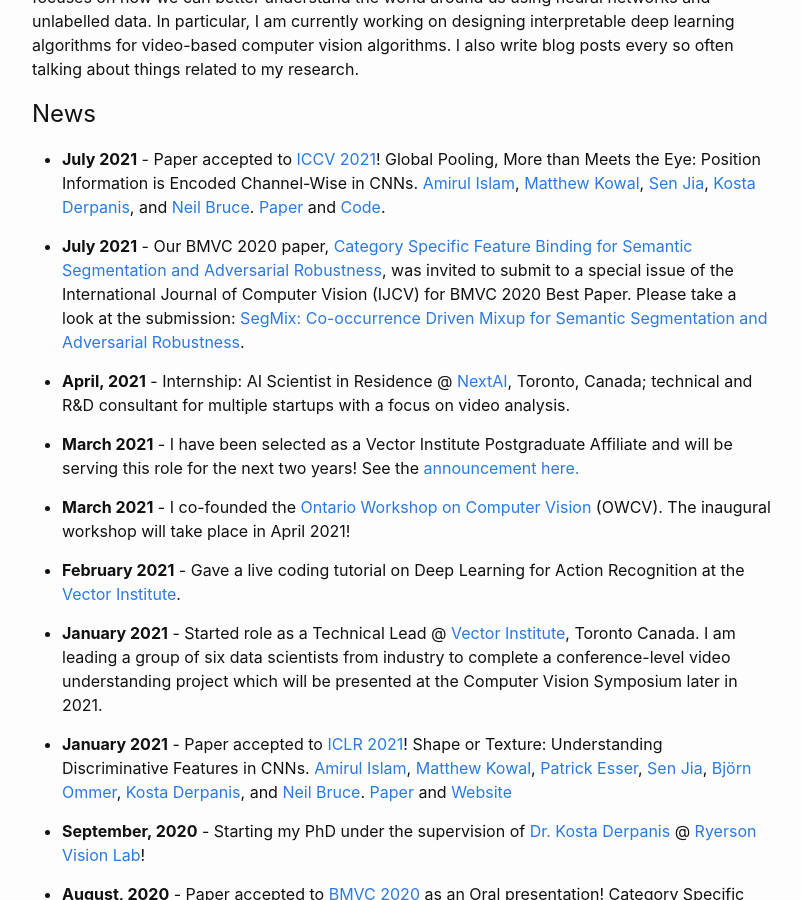
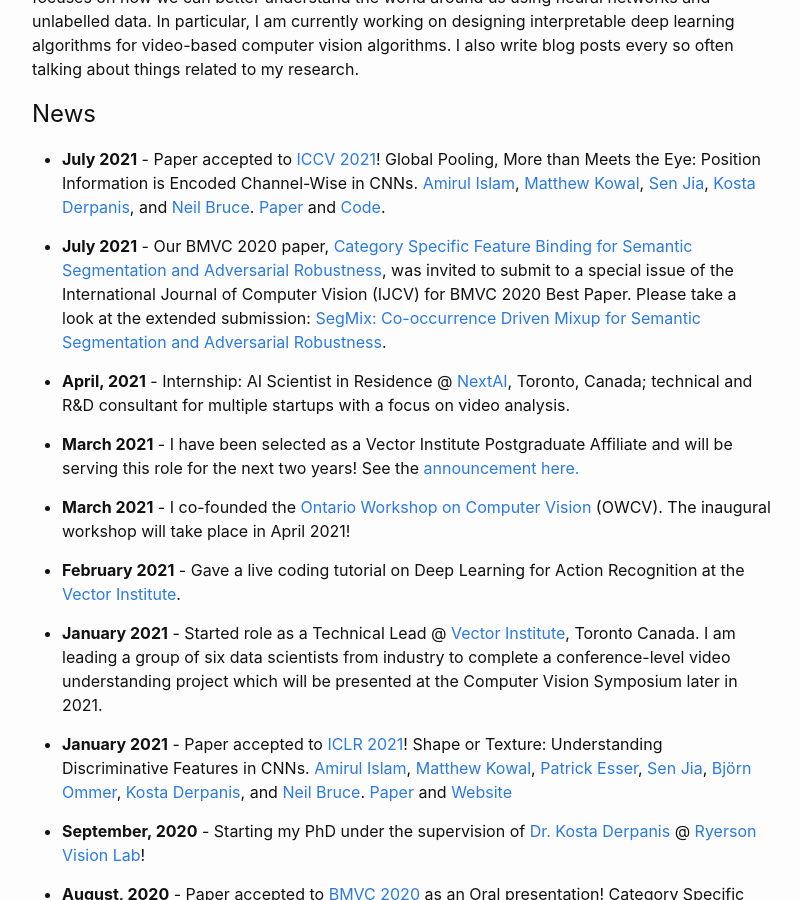
Before and after one commit to MKowal2/MKowal4.github.io, a Jekyll site: the page built from index.md, in a window 1280 px wide and 900 px high, scrolled down 522 px. Shown: the whole window, without its empty margins (238-1039 px from the left). Built offline with Jekyll 4.4.1, drawn with Linux system fonts in a browser that asks for light colours.

Commit message:
Update index.md

```diff
--- a/index.md
+++ b/index.md
@@ -22,7 +22,7 @@ My name is Matthew Kowal, welcome to my website (and blog - link at the top). I
 
 * **July 2021** - Paper accepted to [ICCV 2021](http://iccv2021.thecvf.com/home)! Global Pooling, More than Meets the Eye: Position Information is Encoded Channel-Wise in CNNs. [Amirul Islam](https://www.cs.ryerson.ca/~amirul/), [Matthew Kowal](https://mkowal2.github.io/), [Sen Jia](https://scholar.google.com/citations?user=WOsy1foAAAAJ&hl=en), [Kosta Derpanis](https://www.cs.ryerson.ca/~kosta/), and [Neil Bruce](https://www.cs.ryerson.ca/~bruce/). [Paper](https://arxiv.org/abs/2108.07884) and [Code](https://github.com/islamamirul/PermuteNet).
 
-* **July 2021** - Our BMVC 2020 paper, [Category Specific Feature Binding for Semantic Segmentation and Adversarial Robustness](https://arxiv.org/abs/2008.05667), was invited to submit to a special issue of the International Journal of Computer Vision (IJCV) for BMVC 2020 Best Paper. Please take a look at the submission: [SegMix: Co-occurrence Driven Mixup for Semantic Segmentation and Adversarial Robustness](https://arxiv.org/abs/2108.09929).
+* **July 2021** - Our BMVC 2020 paper, [Category Specific Feature Binding for Semantic Segmentation and Adversarial Robustness](https://arxiv.org/abs/2008.05667), was invited to submit to a special issue of the International Journal of Computer Vision (IJCV) for BMVC 2020 Best Paper. Please take a look at the extended submission: [SegMix: Co-occurrence Driven Mixup for Semantic Segmentation and Adversarial Robustness](https://arxiv.org/abs/2108.09929).
 
 * **April, 2021** - Internship: AI Scientist in Residence @ [NextAI](https://www.nextcanada.com/next-ai/), Toronto, Canada; technical and R&D consultant for multiple startups with a focus on video analysis.
 
```
